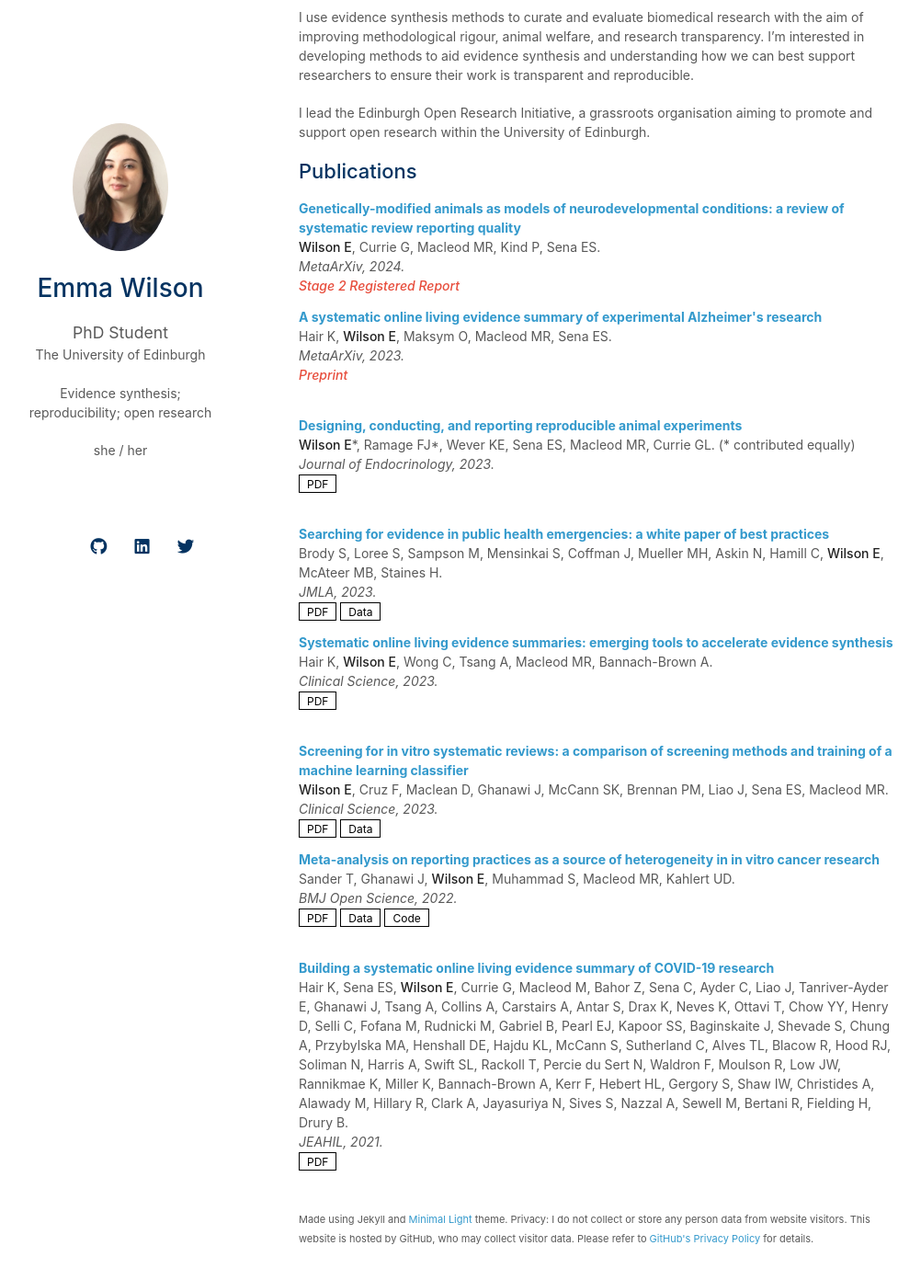
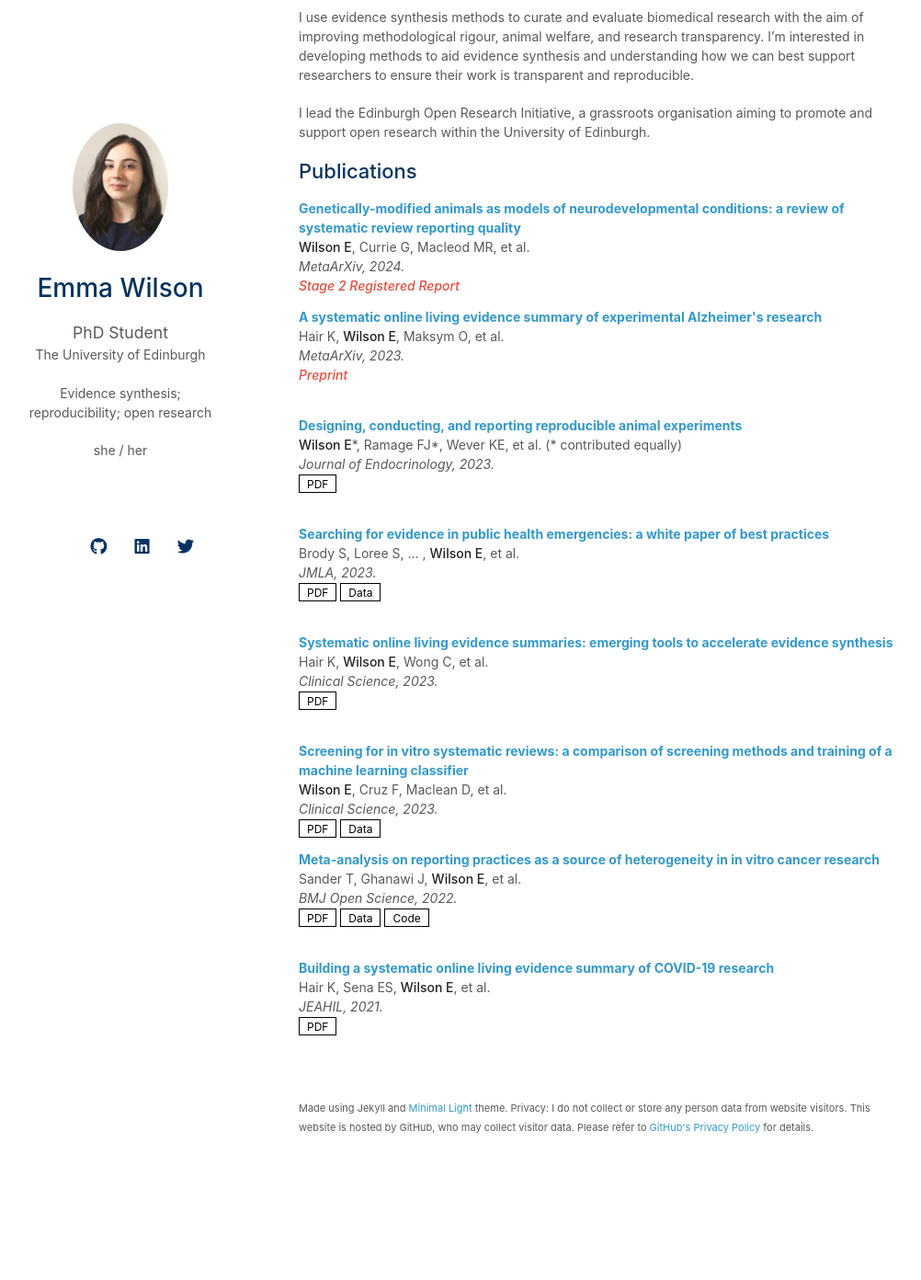
Before and after one commit to emma-wilson/emma-wilson.github.io, a Jekyll site: the page built from index.md, in a window 1280 px wide and 1400 px high, scrolled down 331 px. Shown: the top 1392 px of the window at 92% size, without its empty margins (145-1147 px from the left). Built offline with Jekyll 4.4.1, drawn with Linux system fonts in a browser that asks for light colours; nearby versions of some CDN libraries; comment, search, counter and statistics services are not loaded; a style sheet for code colours, icons or effects is not loaded; our own code applies the rules of GitHub Pages for plain Markdown files; after the commit the page ends 1636 px from its top, so only the background shows below that.

Commit message:
Shorten authors to et al

```diff
--- a/_data/publications.yml
+++ b/_data/publications.yml
@@ -1,26 +1,26 @@
 main:
 
   - title: "Genetically-modified animals as models of neurodevelopmental conditions: a review of systematic review reporting quality"
-    authors: <strong>Wilson E</strong>, Currie G, Macleod MR, Kind P, Sena ES.
+    authors: <strong>Wilson E</strong>, Currie G, Macleod MR, et al.
     journal: MetaArXiv, 2024.
     doi: https://osf.io/preprints/metaarxiv/s5xd4
     notes: Stage 2 Registered Report
 
   - title: "A systematic online living evidence summary of experimental Alzheimer's research"
-    authors: Hair K, <strong>Wilson E</strong>, Maksym O, Macleod MR, Sena ES.
+    authors: Hair K, <strong>Wilson E</strong>, Maksym O, et al.
     journal: MetaArXiv, 2023.
     doi: https://osf.io/preprints/metaarxiv/s5gf9
     notes: Preprint
 
   - title: "Designing, conducting, and reporting reproducible animal experiments"
-    authors: <strong>Wilson E</strong>*, Ramage FJ*, Wever KE, Sena ES, Macleod MR, Currie GL. (* contributed equally)
+    authors: <strong>Wilson E</strong>*, Ramage FJ*, Wever KE, et al. (* contributed equally)
     journal: Journal of Endocrinology, 2023.
     doi: https://doi.org/10.1530/JOE-22-0330
     pdf: assets/files/2023_Wilson_Ramage.pdf
     altmetric: 10.1530/JOE-22-0330
 
   - title: "Searching for evidence in public health emergencies: a white paper of best practices"
-    authors: Brody S, Loree S, Sampson M, Mensinkai S, Coffman J, Mueller MH, Askin N, Hamill C, <strong>Wilson E</strong>, McAteer MB, Staines H.
+    authors: Brody S, Loree S, ... , <strong>Wilson E</strong>, et al.
     journal: JMLA, 2023.
     doi: https://doi.org/10.5195%2Fjmla.2023.1530
     pdf: assets/files/2023_Brody.pdf
@@ -28,14 +28,14 @@ main:
     altmetric: 10.5195/jmla.2023.1530
 
   - title: "Systematic online living evidence summaries: emerging tools to accelerate evidence synthesis"
-    authors: Hair K, <strong>Wilson E</strong>, Wong C, Tsang A, Macleod MR, Bannach-Brown A.
+    authors: Hair K, <strong>Wilson E</strong>, Wong C, et al.
     journal: Clinical Science, 2023.
     doi: https://doi.org/10.1042/CS20220494
     pdf: assets/files/2023_Hair.pdf
     altmetric: 10.1042/CS20220494
 
   - title: "Screening for in vitro systematic reviews: a comparison of screening methods and training of a machine learning classifier"
-    authors: <strong>Wilson E</strong>, Cruz F, Maclean D, Ghanawi J, McCann SK, Brennan PM, Liao J, Sena ES, Macleod MR.
+    authors: <strong>Wilson E</strong>, Cruz F, Maclean D, et al.
     journal: Clinical Science, 2023.
     doi: https://doi.org/10.1042/CS20220594
     pdf: assets/files/2023_Wilson.pdf
@@ -43,7 +43,7 @@ main:
     altmetric: 10.1042/CS20220594
 
   - title: "Meta-analysis on reporting practices as a source of heterogeneity in in vitro cancer research"
-    authors: Sander T, Ghanawi J, <strong>Wilson E</strong>, Muhammad S, Macleod MR, Kahlert UD.
+    authors: Sander T, Ghanawi J, <strong>Wilson E</strong>, et al.
     journal: BMJ Open Science, 2022.
     doi: https://doi.org/10.1136%2Fbmjos-2021-100272
     pdf: assets/files/2022_Sander.pdf
@@ -52,7 +52,7 @@ main:
     altmetric: 10.1136/bmjos-2021-100272
 
   - title: "Building a systematic online living evidence summary of COVID-19 research"
-    authors: Hair K, Sena ES, <strong>Wilson E</strong>, Currie G, Macleod M, Bahor Z, Sena C, Ayder C, Liao J, Tanriver-Ayder E, Ghanawi J, Tsang A, Collins A, Carstairs A, Antar S, Drax K, Neves K, Ottavi T, Chow YY, Henry D, Selli C, Fofana M, Rudnicki M, Gabriel B, Pearl EJ, Kapoor SS, Baginskaite J, Shevade S, Chung A, Przybylska MA, Henshall DE, Hajdu KL, McCann S, Sutherland C, Alves TL, Blacow R, Hood RJ, Soliman N, Harris A, Swift SL, Rackoll T, Percie du Sert N, Waldron F, Moulson R, Low JW, Rannikmae K, Miller K, Bannach-Brown A, Kerr F, Hebert HL, Gergory S, Shaw IW, Christides A, Alawady M, Hillary R, Clark A, Jayasuriya N, Sives S, Nazzal A, Sewell M, Bertani R, Fielding H, Drury B.
+    authors: Hair K, Sena ES, <strong>Wilson E</strong>, et al.
     journal: JEAHIL, 2021.
     doi: https://doi.org/10.32384/jeahil17465
     pdf: assets/files/2021_Hair.pdf
```
